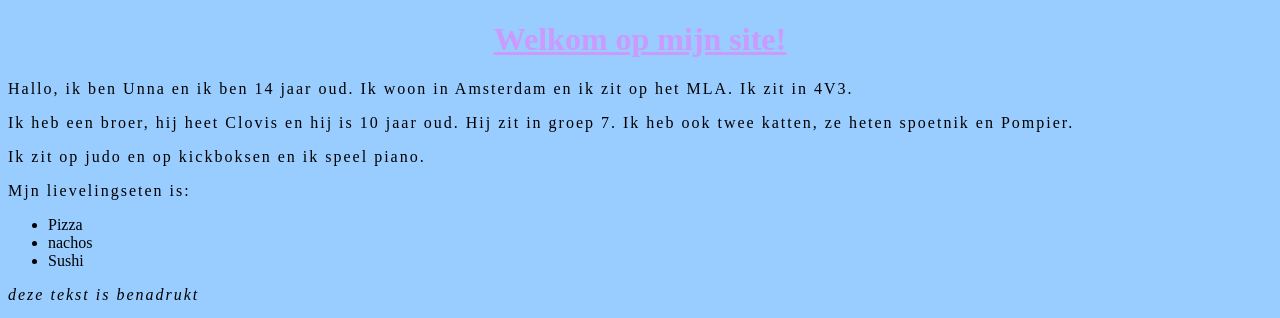
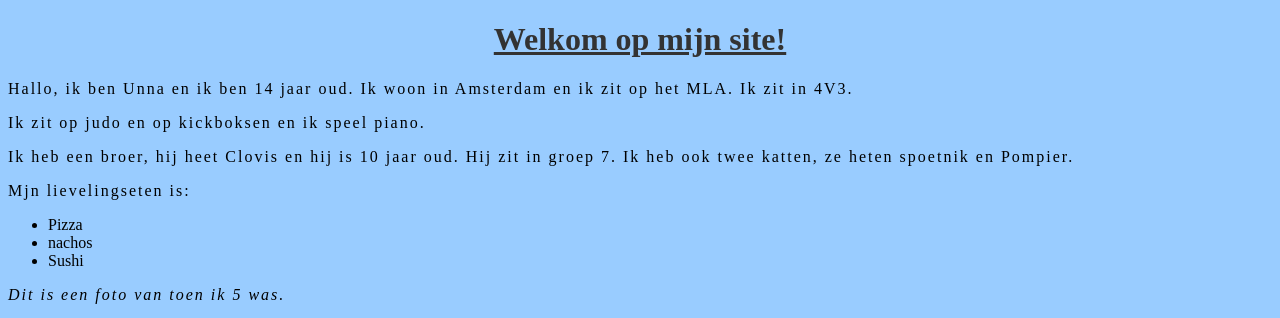
Before and after one commit to ULD21/unna, a plain HTML site: page index.html in a window 1280 px wide. Shown: the top 318 px of the page. Drawn offline with Linux system fonts and the light colour scheme.

Commit message:
een paar veranderingetjes

```diff
--- a/index.html
+++ b/index.html
@@ -7,7 +7,7 @@ body {
 }
 h1 {
    text-align: center;
-   color: #cc99ff;
+   color: #333333;
    text-decoration: underline;
 }
 p {
@@ -23,9 +23,10 @@ p {
 <body>
   <h1>Welkom op mijn site!</h1>
 <p>Hallo, ik ben Unna en ik ben 14 jaar oud. Ik woon in Amsterdam en ik zit op het MLA. Ik zit in 4V3.</p>
-  <p>Ik heb een broer, hij heet Clovis en hij is 10 jaar oud. Hij zit in groep 7.
+<p>Ik zit op judo en op kickboksen en ik speel piano.</p>
+<p>Ik heb een broer, hij heet Clovis en hij is 10 jaar oud. Hij zit in groep 7.
     Ik heb ook twee katten, ze heten spoetnik en Pompier.</p>
-  <p>Ik zit op judo en op kickboksen en ik speel piano.</p>
+
   <p>Mjn lievelingseten is:
 <ul>
   <li>Pizza</li>
@@ -33,8 +34,8 @@ p {
   <li>Sushi</li>
 </ul>
   </p>
-  <p><em>deze tekst is benadrukt</em><p>
-<img src="https://www.unna.nl/Photo/2009_maart_april/IMG_4724.JPG" alt="Dit was ik toen ik klein was." width="500" height="600">
+  <p><em>Dit is een foto van toen ik 5 was.</em><p>
+<img src="https://www.unna.nl/Photo/2009_maart_april/IMG_4724.JPG" alt="Dit is ik toen ik klein was." width="500" height="600">
 
 <a href="https://uld21.github.io/unna/hallo">Dit is een link</a>
 
```
